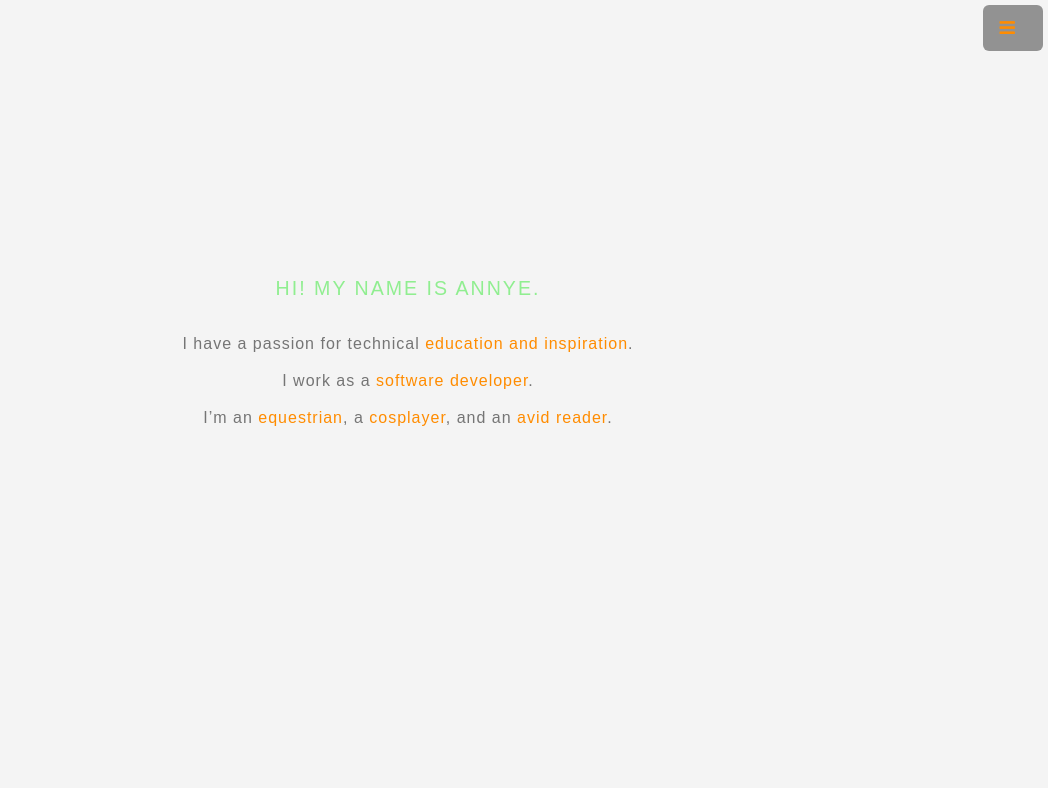
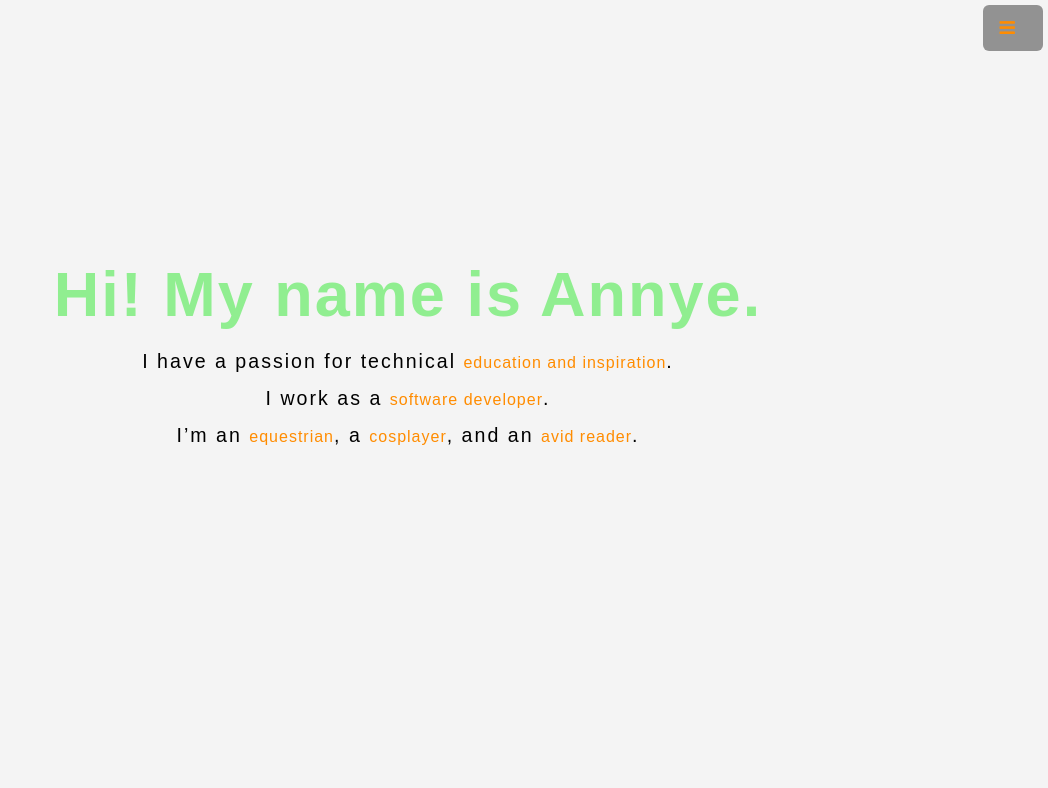
Before and after one commit to okapishomapi/okapishomapi.github.io, a plain HTML site: page index.html in a window 1280 px wide. Shown: the top 788 px of the page, without its empty margins (232-1280 px from the left). Drawn offline with nearby package versions, Linux system fonts and the light colour scheme; a web font is replaced by a local one.

Commit message:
trying to get fonts working

```diff
--- a/css/style.css
+++ b/css/style.css
@@ -26,10 +26,8 @@ hr {
 }
 
 h1 {
-    font-size: 2em;
-    font-weight: bolder;
-    text-transform: uppercase;
-    color: #000;
+    font-size: 18em;
+    color: lightgreen;
     margin: 0;
 }
 
@@ -41,7 +39,6 @@ h2 {
 
 h3 {
     font-size: 1.4em;
-    text-transform: uppercase;
     color: #000;
     margin-top: 0;
 }
--- a/css/stylish-portfolio.css
+++ b/css/stylish-portfolio.css
@@ -13,7 +13,7 @@ body {
 }
 
 body {
-    font-family: "Source Sans Pro","Helvetica Neue",Helvetica,Arial,sans-serif;
+    font-family: 'Alegreya Sans',"Source Sans Pro","Helvetica Neue",Helvetica,Arial,sans-serif;
 }
 
 /* unvisited link */
--- a/index.html
+++ b/index.html
@@ -65,13 +65,13 @@
     <header id="top" class="header">
         <div class="text-vertical-center">
             <!--<h1 style="color:darkturquoise;">Hi! My name is Annye.</h1>-->
-			<h3 style="color:lightgreen;">Hi! My name is Annye.</h3>
+			<h1>Hi! My name is Annye.</h1>
 			<br>
-			<p>I have a passion for technical <a href="#teaching">education and inspiration</a>.</p>
-            <p>I work as a <a href="#work">software developer</a>.</p>
-			<p>I’m an <a href="https://anamishwarmblood.wordpress.com/">equestrian</a>,
+			<h3>I have a passion for technical <a href="#teaching">education and inspiration</a>.</h3>
+            <h3>I work as a <a href="#work">software developer</a>.</h3>
+			<h3>I’m an <a href="https://anamishwarmblood.wordpress.com/">equestrian</a>,
 			a <a href="https://www.instagram.com/gleumecosplay/">cosplayer</a>,
-			and an <a href="https://www.goodreads.com/user/show/23111769-annye">avid reader</a>.</p>
+			and an <a href="https://www.goodreads.com/user/show/23111769-annye">avid reader</a>.</h3>
             <br>
         </div>
     </header>
```
